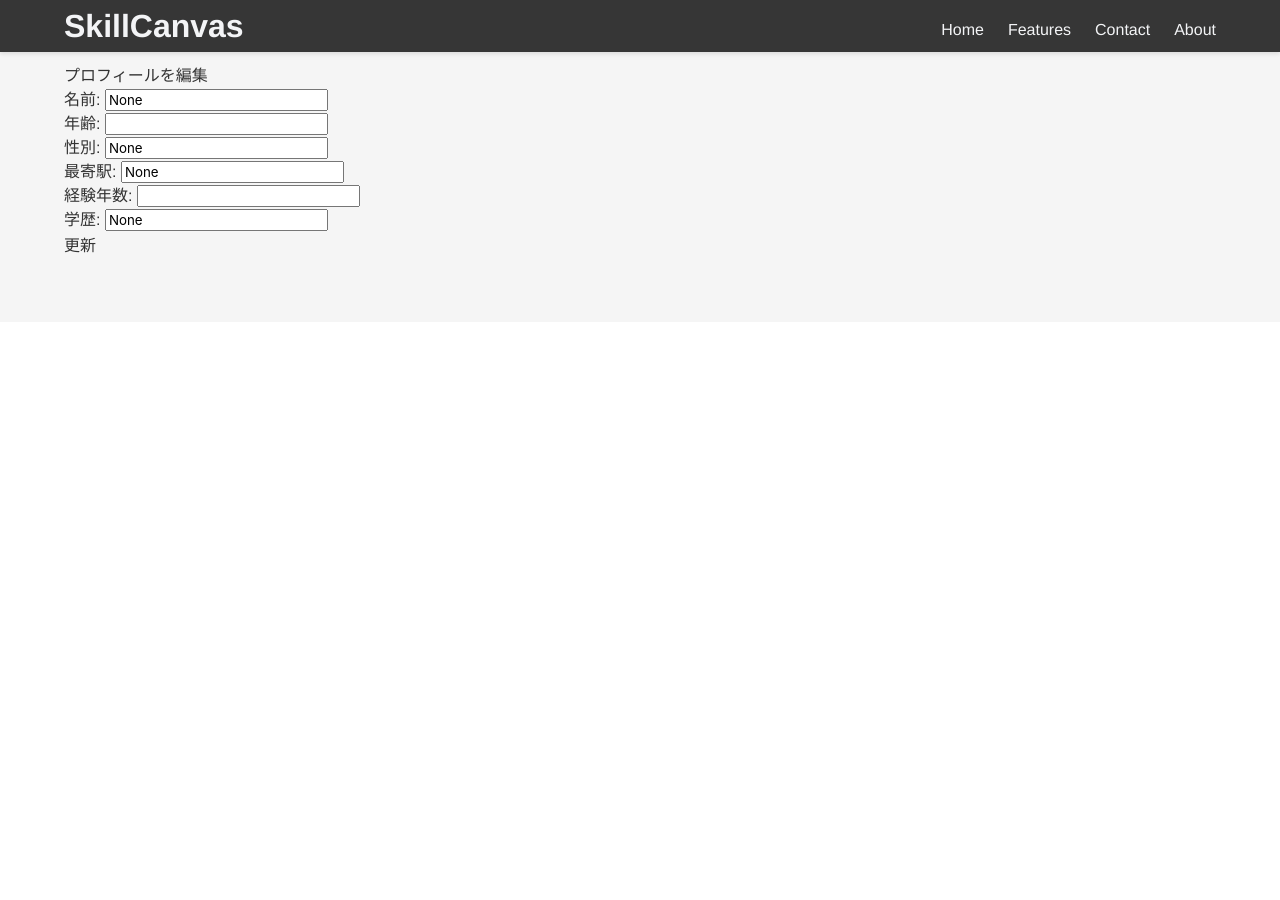
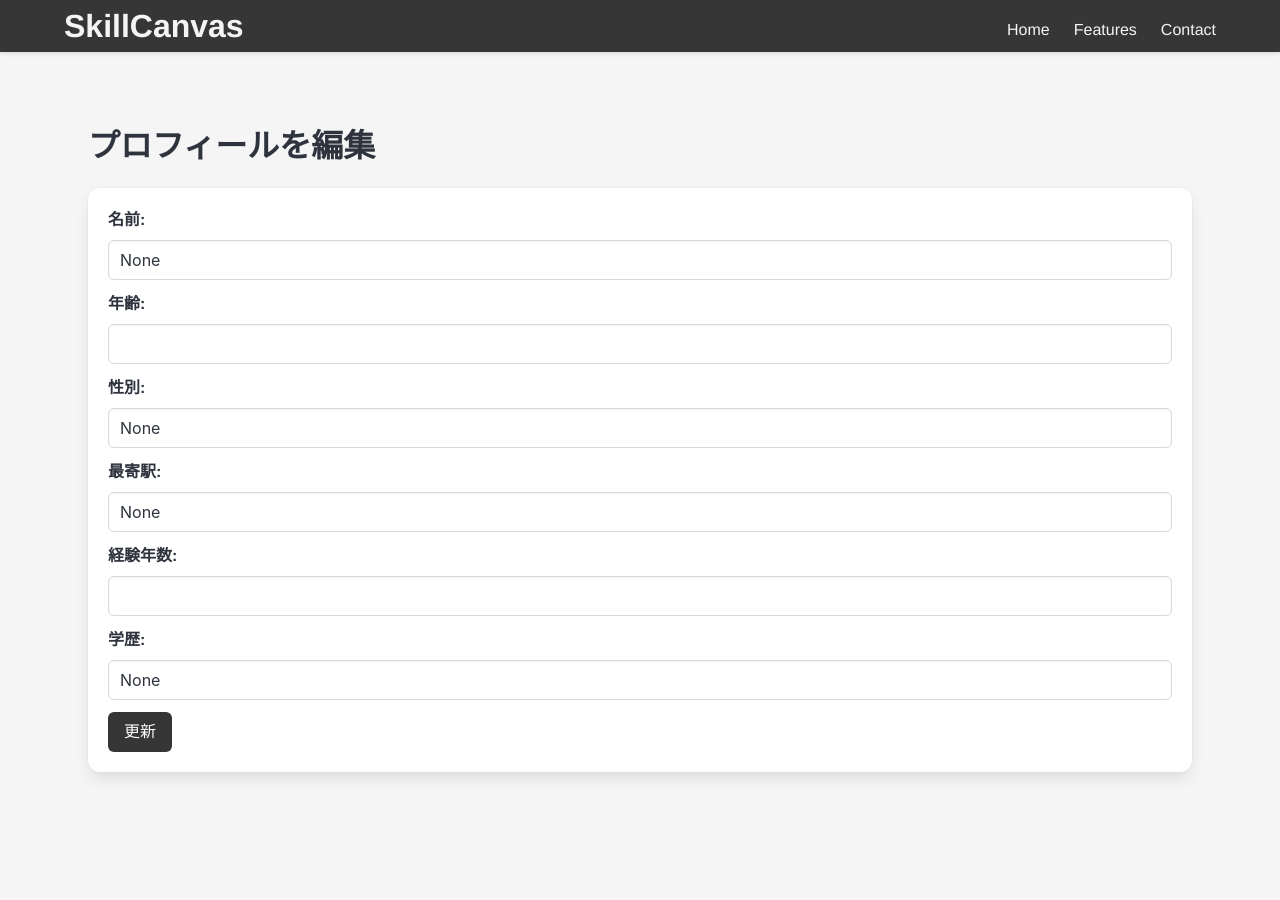
Before and after one commit to kondo-akihiro-git/project-Flask-SkillSheet, a Flask app: page /edit_profile in a window 1280 px wide. Before the commit the page ends 253 px from the top, so only its background shows below. Run offline with Flask 3, Linux system fonts and the light colour scheme; a user stored in the database is signed in.

Commit message:
update: edit_画面の改善とナビ画面の追加

```diff
--- a/myapp/run.py
+++ b/myapp/run.py
@@ -623,5 +623,42 @@
         flash('削除できるのは自身のプロジェクトのみです。', 'danger')
     return redirect(url_for('sheet'))
 
+####################################################################################################
+#
+# 関数名：delete_project
+# 引数：project_id（プロジェクトID）
+# 返却値：リダイレクト
+# 詳細：指定したプロジェクトを削除する
+#
+####################################################################################################
+@app.route('/features')
+def features():
+    return render_template('features.html')
+
+####################################################################################################
+#
+# 関数名：delete_project
+# 引数：project_id（プロジェクトID）
+# 返却値：リダイレクト
+# 詳細：指定したプロジェクトを削除する
+#
+####################################################################################################
+@app.route('/contact', methods=['GET', 'POST'])
+def contact():
+    if request.method == 'POST':
+        # Process the contact form data
+        name = request.form['name']
+        email = request.form['email']
+        message = request.form['message']
+        # Here you could save the message to the database or send an email
+
+
+
+        flash('Thank you for contacting us! We will get back to you soon.')
+        return redirect(url_for('contact'))
+    return render_template('contact.html')
+
+
+
 if __name__ == "__main__":
     app.run(debug=True)
--- a/myapp/templates/base.html
+++ b/myapp/templates/base.html
@@ -193,14 +193,16 @@
         .table {
             border-collapse: collapse;
             width: 100%;
-            table-layout: fixed; /* テーブルのカラム幅を固定 */
+            table-layout: fixed;
+            /* テーブルのカラム幅を固定 */
         }
 
         .table th,
         .table td {
             border: 1px solid #ddd;
             padding: 8px;
-            word-wrap: break-word; /* 長い単語がある場合に折り返す */
+            word-wrap: break-word;
+            /* 長い単語がある場合に折り返す */
         }
 
         .table th {
@@ -242,22 +244,26 @@
         }
 
         .table-container table {
-            width: 100%; /* テーブルの幅を親要素に合わせる */
+            width: 100%;
+            /* テーブルの幅を親要素に合わせる */
         }
 
         .table-container th:nth-child(1),
         .table-container td:nth-child(1) {
-            width: 40%; /* 技術タイプ列の幅 */
+            width: 40%;
+            /* 技術タイプ列の幅 */
         }
 
         .table-container th:nth-child(2),
         .table-container td:nth-child(2) {
-            width: 30%; /* 技術名列の幅 */
+            width: 30%;
+            /* 技術名列の幅 */
         }
 
         .table-container th:nth-child(3),
         .table-container td:nth-child(3) {
-            width: 30%; /* 使用期間列の幅 */
+            width: 30%;
+            /* 使用期間列の幅 */
         }
 
         /* 横方向に2つのカラムを並べる */
@@ -291,8 +297,10 @@
             display: flex;
             flex-direction: column;
         }
+
         /* テーブルのスタイルを調整 */
-.skill-table th, .skill-table td {
+        .skill-table th,
+        .skill-table td {
             white-space: nowrap;
             overflow: hidden;
             text-overflow: ellipsis;
@@ -306,6 +314,7 @@
         .skill-table td {
             font-size: smaller;
         }
+
         .button-form {
             width: 100%;
             margin-bottom: 1rem;
@@ -316,8 +325,10 @@
         }
 
         .box .buttons.is-centered {
-        margin-top: 1rem;  /* 必要に応じて調整 */
-        margin-bottom: 1rem; /* 上部と同じ余白に設定 */
+            margin-top: 1rem;
+            /* 必要に応じて調整 */
+            margin-bottom: 1rem;
+            /* 上部と同じ余白に設定 */
         }
 
         .button-form {
@@ -325,7 +336,8 @@
         }
 
         #link-field {
-        margin-top: 1rem;  /* 必要に応じて調整 */
+            margin-top: 1rem;
+            /* 必要に応じて調整 */
         }
     </style>
 </head>
@@ -347,9 +359,8 @@
                 <div id="navbarMenu" class="navbar-menu">
                     <div class="navbar-end">
                         <a class="navbar-item has-text-light" href="{{ url_for('index') }}">Home</a>
-                        <a class="navbar-item has-text-light" href="#">Features</a>
-                        <a class="navbar-item has-text-light" href="#">Contact</a>
-                        <a class="navbar-item has-text-light" href="#">About</a>
+                        <a class="navbar-item has-text-light" href="{{ url_for('features') }}">Features</a>
+                        <a class="navbar-item has-text-light" href="{{ url_for('contact') }}">Contact</a>
                     </div>
                 </div>
             </div>
--- a/myapp/templates/edit_profile.html
+++ b/myapp/templates/edit_profile.html
@@ -1,43 +1,68 @@
 {% extends "base.html" %}
 
 {% block content %}
-<h1>プロフィールを編集</h1>
+<section class="section">
+    <div class="container">
+        <h1 class="title">プロフィールを編集</h1>
 
         {% with messages = get_flashed_messages(with_categories=true) %}
         {% if messages %}
-    <ul class="flashes">
         {% set category, message = messages[messages|length-1] %}
-        <li class="{{ category }}">{{ message }}</li>
-    </ul>
+        <div class="notification is-{{ category }}">
+            {{ message }}
+        </div>
         {% endif %}
         {% endwith %}
 
-<form method="POST">
-    <div class="form-group">
-        <label for="display_name">名前:</label>
-        <input type="text" name="display_name" id="display_name" class="form-control" value="{{ user.display_name }}">
+        <form method="POST" class="box">
+            <div class="field">
+                <label class="label" for="display_name">名前:</label>
+                <div class="control">
+                    <input class="input" type="text" id="display_name" name="display_name" value="{{ user.display_name }}" required>
                 </div>
-    <div class="form-group">
-        <label for="age">年齢:</label>
-        <input type="number" name="age" id="age" class="form-control" value="{{ user.age }}">
             </div>
-    <div class="form-group">
-        <label for="gender">性別:</label>
-        <input type="text" name="gender" id="gender" class="form-control" value="{{ user.gender }}">
+
+            <div class="field">
+                <label class="label" for="age">年齢:</label>
+                <div class="control">
+                    <input class="input" type="number" id="age" name="age" value="{{ user.age }}" required>
                 </div>
-    <div class="form-group">
-        <label for="nearest_station">最寄駅:</label>
-        <input type="text" name="nearest_station" id="nearest_station" class="form-control" value="{{ user.nearest_station }}">
             </div>
-    <div class="form-group">
-        <label for="experience_years">経験年数:</label>
-        <input type="number" name="experience_years" id="experience_years" class="form-control" value="{{ user.experience_years }}">
+
+            <div class="field">
+                <label class="label" for="gender">性別:</label>
+                <div class="control">
+                    <input class="input" type="text" id="gender" name="gender" value="{{ user.gender }}" required>
                 </div>
-    <div class="form-group">
-        <label for="education">学歴:</label>
-        <input type="text" name="education" id="education" class="form-control" value="{{ user.education }}">
             </div>
-    <button type="submit" class="btn btn-primary">更新</button>
+
+            <div class="field">
+                <label class="label" for="nearest_station">最寄駅:</label>
+                <div class="control">
+                    <input class="input" type="text" id="nearest_station" name="nearest_station" value="{{ user.nearest_station }}" required>
+                </div>
+            </div>
+
+            <div class="field">
+                <label class="label" for="experience_years">経験年数:</label>
+                <div class="control">
+                    <input class="input" type="number" id="experience_years" name="experience_years" value="{{ user.experience_years }}" required>
+                </div>
+            </div>
+
+            <div class="field">
+                <label class="label" for="education">学歴:</label>
+                <div class="control">
+                    <input class="input" type="text" id="education" name="education" value="{{ user.education }}" required>
+                </div>
+            </div>
+
+            <div class="field">
+                <div class="control">
+                    <button type="submit" class="button is-link">更新</button>
+                </div>
+            </div>
         </form>
-
+    </div>
+</section>
 {% endblock %}
```
Also changed, not shown: myapp/templates/contact.html (added, +39 -0 lines), myapp/templates/features.html (added, +21 -0 lines). Lines whose indentation alone changed are shown as unchanged.
